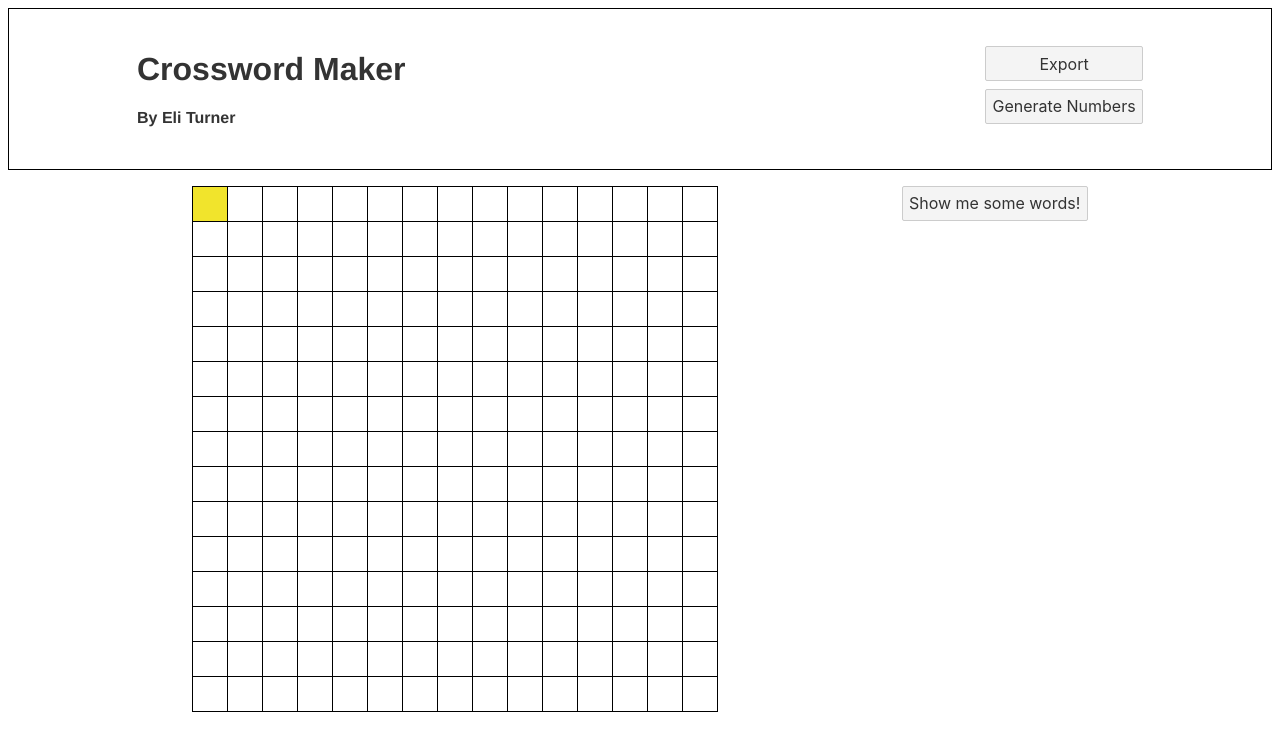
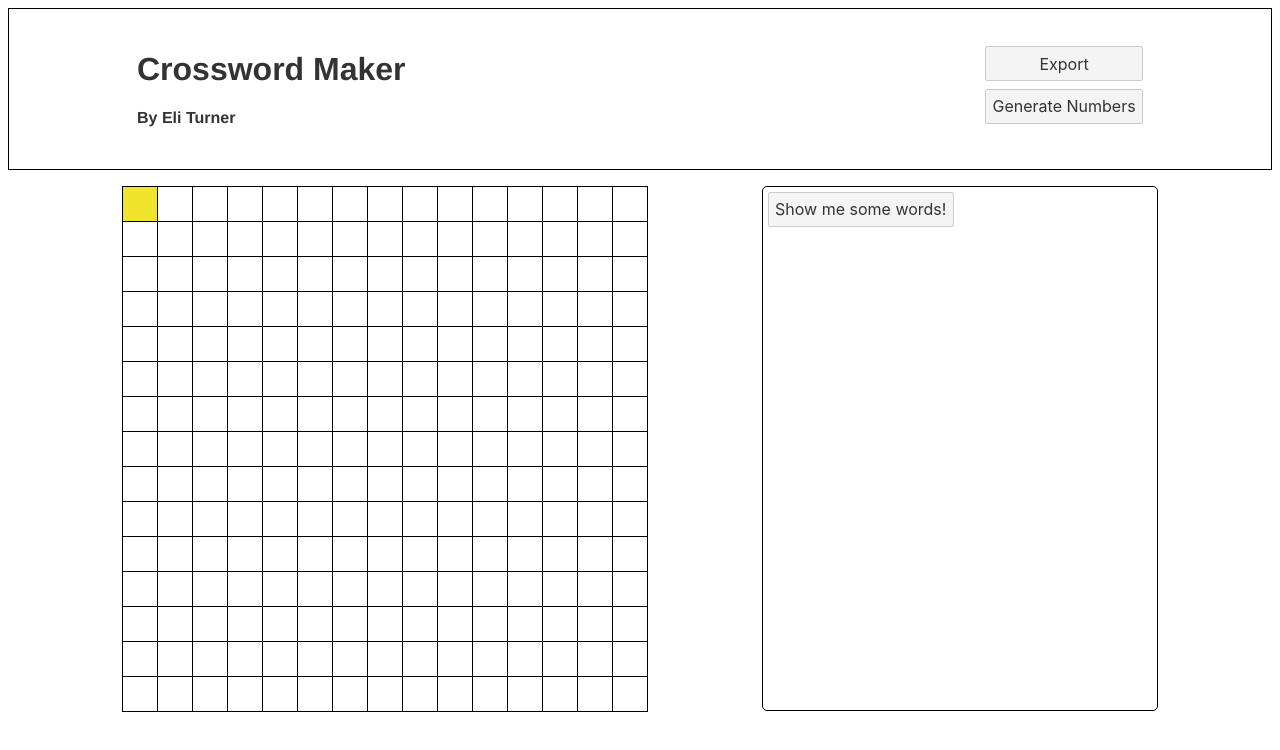
Before and after one commit to eyturner/CrosswordMaker, a Svelte app: page / in a window 1280 px wide. Shown: the top 750 px of the page. Built offline with nearby package versions, Linux system fonts and the light colour scheme.

Commit message:
improving styling of dictionary feature

```diff
--- a/src/components/Sidebar.svelte
+++ b/src/components/Sidebar.svelte
@@ -21,23 +21,30 @@
         console.log(newWordOptions);
         wordOptions = newWordOptions;
     };
+
+    const setGridLine = (wordOption) => {
+        console.log("UPDATING GRID NOW! :D");
+    };
 </script>
 
 <div class="container">
     <button id="big-button" on:click={() => handleClick()}
         >Show me some words!</button
     >
-</div>
     {#if wordOptions}
         <div class="word-container">
             {#each wordOptions as wordOption}
-            <div class="word">
-                <p>{wordOption.word} \n</p>
-                <p>{wordOption.defs[0]}</p>
+                <div
+                    class="word"
+                    on:click={(wordOption) => setGridLine(wordOption)}
+                >
+                    <p><strong>{wordOption.word}</strong></p>
+                    <p>{"\n" + wordOption.defs[0].slice(2)}</p>
                 </div>
             {/each}
         </div>
     {/if}
+</div>
 
 <style>
     .word-container {
@@ -45,7 +52,19 @@
         flex-direction: column;
         max-width: 30vw;
     }
+
+    .container {
+        max-height: 525px;
+        width: 30vw;
+        overflow: scroll;
+        border: 1px solid black;
+        padding: 5px;
+        border-radius: 5px;
+    }
+
     .word {
-        display: flex;
+        border: 1px solid grey;
+        margin: 5px 0px;
+        padding: 5px;
     }
 </style>
```
Lines whose indentation alone changed are shown as unchanged.
